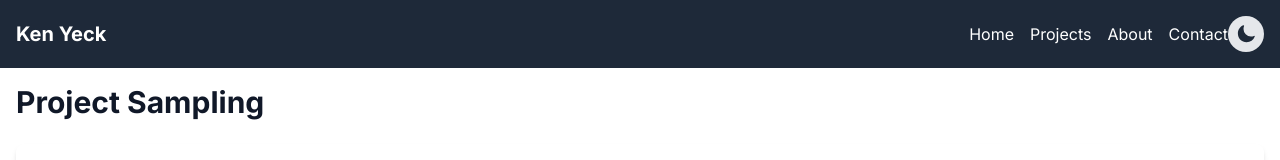
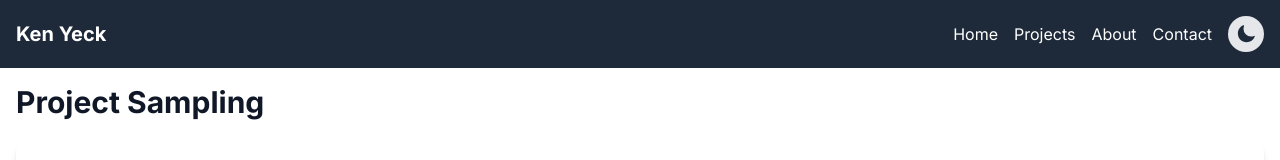
Before and after one commit to kenyeck/portfolio, a Next.js app: page /projects in a window 1280 px wide. Shown: the top 160 px of the page. Built offline with nearby package versions, Linux system fonts and the light colour scheme.

Commit message:
Ensure separation from theme toggle

```diff
--- a/src/components/Navbar.tsx
+++ b/src/components/Navbar.tsx
@@ -4,7 +4,7 @@
 export default function Navbar() {
   return (
     <nav className="bg-gray-800 text-white p-4 flex justify-between items-center">
-      <div className="container mx-auto flex justify-between items-center">
+      <div className="container mx-auto flex justify-between items-center mr-4">
         <Link href="/" className="text-xl font-bold">
           Ken Yeck
         </Link>
```
